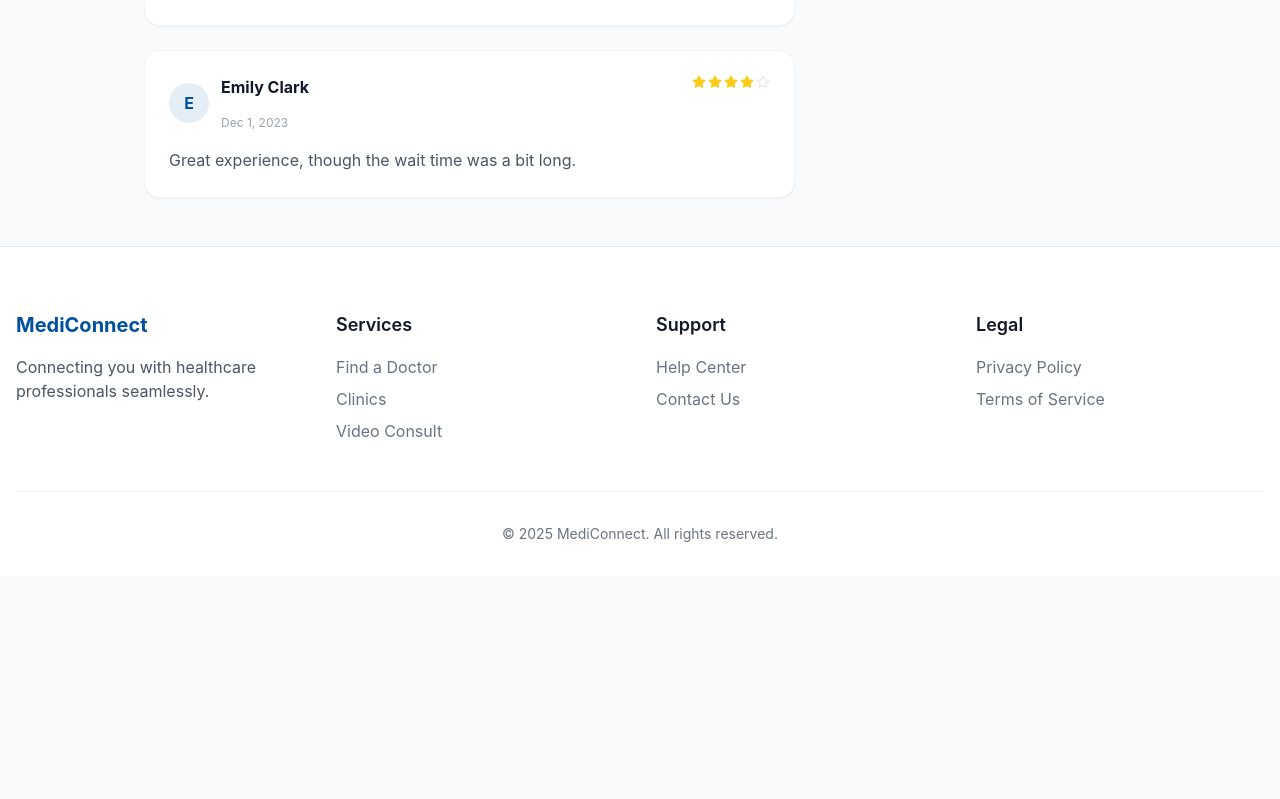
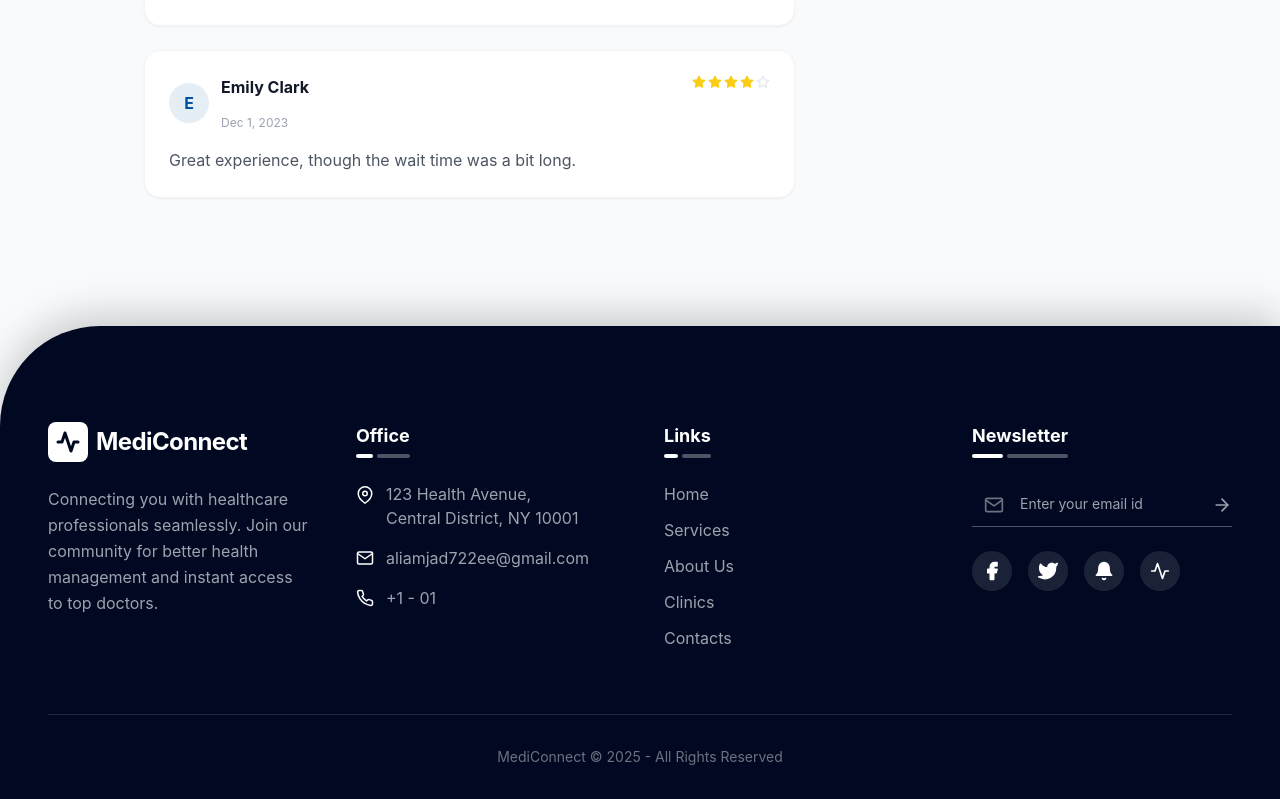
Before and after one commit to Amjad-722/MediConnect, a Svelte app: page /doctor/1 in a window 1280 px wide. Shown: the part 1399-2198 px from the top of the page. Before the commit the page ends 1975 px from the top, so only its background shows below. Built offline with nearby package versions, Linux system fonts and the light colour scheme.

Commit message:
updated the footer

```diff
--- a/src/components/AppointmentDetailsModal.svelte
+++ b/src/components/AppointmentDetailsModal.svelte
@@ -98,11 +98,7 @@
                 <div>
                     <p class="text-sm text-gray-600 mb-1">Appointment Type</p>
                     <span class="inline-flex items-center gap-2 text-gray-900">
-                        {#if appointment.type === "Video"}
-                            <Icon name="video" size={16} /> Video Consultation
-                        {:else}
-                            <Icon name="user" size={16} /> In-Person Visit
-                        {/if}
+                        <Icon name="user" size={16} /> In-Person Visit
                     </span>
                 </div>
 
--- a/src/components/Footer.svelte
+++ b/src/components/Footer.svelte
@@ -1,81 +1,185 @@
-<footer class="bg-white pt-16 pb-8 border-t border-gray-200 mt-auto">
-  <div class="container mx-auto px-4">
-    <div class="grid grid-cols-1 sm:grid-cols-2 md:grid-cols-4 gap-8 mb-12">
-      <div class="space-y-4">
-        <h3 class="text-xl font-bold text-primary mb-4">MediConnect</h3>
-        <p class="text-gray-600">
-          Connecting you with healthcare professionals seamlessly.
+<script>
+  import Icon from "$components/reusable/Icon.svelte";
+</script>
+
+<footer
+  class="bg-[#000921] text-white pt-24 pb-8 rounded-tl-[100px] mt-20 relative overflow-hidden"
+>
+  <div class="container mx-auto px-6 md:px-12">
+    <div class="grid grid-cols-1 md:grid-cols-2 lg:grid-cols-4 gap-12 mb-16">
+      <!-- Logo & Description -->
+      <div class="space-y-6">
+        <div class="flex items-center gap-2">
+          <div
+            class="w-10 h-10 bg-white rounded-lg flex items-center justify-center"
+          >
+            <Icon
+              name="activity"
+              size={24}
+              className="text-[#000921]"
+              strokeWidth={3}
+            />
+          </div>
+          <span class="text-2xl font-bold tracking-tight">MediConnect</span>
+        </div>
+        <p class="text-gray-400 leading-relaxed max-w-xs">
+          Connecting you with healthcare professionals seamlessly. Join our
+          community for better health management and instant access to top
+          doctors.
         </p>
       </div>
+
+      <!-- Office Section -->
       <div>
-        <h4 class="text-lg font-semibold text-gray-900 mb-4">Services</h4>
-        <ul class="space-y-2">
+        <h4 class="text-lg text-white font-bold mb-8 relative inline-block">
+          Office
+          <div class="absolute -bottom-2 left-0 w-full flex gap-1">
+            <span class="h-1 w-1/3 bg-white rounded-full"></span>
+            <span class="h-1 w-2/3 bg-gray-600 rounded-full"></span>
+          </div>
+        </h4>
+        <div class="space-y-4 text-gray-400">
+          <p class="flex items-start gap-3">
+            <Icon
+              name="map-pin"
+              size={18}
+              className="text-white mt-1 flex-shrink-0"
+            />
+            <span>123 Health Avenue,<br />Central District, NY 10001</span>
+          </p>
+          <p class="flex items-center gap-3">
+            <Icon name="mail" size={18} className="text-white flex-shrink-0" />
+            <a
+              href="mailto:info@mediconnect.com"
+              class="hover:text-white transition-colors"
+              >aliamjad722ee@gmail.com</a
+            >
+          </p>
+          <p class="flex items-center gap-3">
+            <Icon name="phone" size={18} className="text-white flex-shrink-0" />
+            <a
+              href="tel:+10123456789"
+              class="hover:text-white transition-colors">+1 - 01</a
+            >
+          </p>
+        </div>
+      </div>
+
+      <!-- Links Section -->
+      <div>
+        <h4 class="text-lg text-white font-bold mb-8 relative inline-block">
+          Links
+          <div class="absolute -bottom-2 left-0 w-full flex gap-1">
+            <span class="h-1 w-1/3 bg-white rounded-full"></span>
+            <span class="h-1 w-2/3 bg-gray-600 rounded-full"></span>
+          </div>
+        </h4>
+        <ul class="space-y-3">
+          <li>
+            <a href="/" class="text-gray-400 hover:text-white transition-colors"
+              >Home</a
+            >
+          </li>
           <li>
             <a
               href="/doctors"
-              class="text-gray-500 hover:text-primary transition-colors"
-              >Find a Doctor</a
+              class="text-gray-400 hover:text-white transition-colors"
+              >Services</a
+            >
+          </li>
+          <li>
+            <a
+              href="/about"
+              class="text-gray-400 hover:text-white transition-colors"
+              >About Us</a
             >
           </li>
           <li>
             <a
               href="/clinics"
-              class="text-gray-500 hover:text-primary transition-colors"
+              class="text-gray-400 hover:text-white transition-colors"
               >Clinics</a
             >
           </li>
           <li>
             <a
-              href="/consultations"
-              class="text-gray-500 hover:text-primary transition-colors"
-              >Video Consult</a
+              href="/contact"
+              class="text-gray-400 hover:text-white transition-colors"
+              >Contacts</a
             >
           </li>
         </ul>
       </div>
+
+      <!-- Newsletter Section -->
       <div>
-        <h4 class="text-lg font-semibold text-gray-900 mb-4">Support</h4>
-        <ul class="space-y-2">
-          <li>
+        <h4 class="text-lg text-white font-bold mb-8 relative inline-block">
+          Newsletter
+          <div class="absolute -bottom-2 left-0 w-full flex gap-1">
+            <span class="h-1 w-1/3 bg-white rounded-full"></span>
+            <span class="h-1 w-2/3 bg-gray-600 rounded-full"></span>
+          </div>
+        </h4>
+        <div class="space-y-6">
+          <form class="relative group" on:submit|preventDefault>
+            <div
+              class="absolute left-3 top-1/2 -translate-y-1/2 text-gray-500 group-focus-within:text-white transition-colors"
+            >
+              <Icon name="mail" size={20} />
+            </div>
+            <input
+              type="email"
+              placeholder="Enter your email id"
+              class="w-full bg-transparent border-b border-gray-600 py-3 pl-12 pr-10 focus:outline-none focus:border-white transition-all text-sm"
+            />
+            <button
+              class="absolute right-0 top-1/2 -translate-y-1/2 text-gray-400 hover:text-white transition-colors"
+            >
+              <Icon name="arrow-right" size={20} />
+            </button>
+          </form>
+
+          <div class="flex gap-4">
             <a
-              href="/help"
-              class="text-gray-500 hover:text-primary transition-colors"
-              >Help Center</a
+              href="#"
+              class="w-10 h-10 bg-white/10 hover:bg-white hover:text-[#000921] rounded-full flex items-center justify-center transition-all duration-300"
             >
-          </li>
-          <li>
+              <Icon name="facebook" size={20} fill="currentColor" />
+            </a>
             <a
-              href="/contact"
-              class="text-gray-500 hover:text-primary transition-colors"
-              >Contact Us</a
+              href="#"
+              class="w-10 h-10 bg-white/10 hover:bg-white hover:text-[#000921] rounded-full flex items-center justify-center transition-all duration-300"
             >
-          </li>
-        </ul>
-      </div>
-      <div>
-        <h4 class="text-lg font-semibold text-gray-900 mb-4">Legal</h4>
-        <ul class="space-y-2">
-          <li>
+              <Icon name="twitter" size={20} fill="currentColor" />
+            </a>
             <a
-              href="/privacy"
-              class="text-gray-500 hover:text-primary transition-colors"
-              >Privacy Policy</a
+              href="#"
+              class="w-10 h-10 bg-white/10 hover:bg-white hover:text-[#000921] rounded-full flex items-center justify-center transition-all duration-300"
             >
-          </li>
-          <li>
+              <Icon name="bell" size={20} fill="currentColor" />
+            </a>
             <a
-              href="/terms"
-              class="text-gray-500 hover:text-primary transition-colors"
-              >Terms of Service</a
+              href="#"
+              class="w-10 h-10 bg-white/10 hover:bg-white hover:text-[#000921] rounded-full flex items-center justify-center transition-all duration-300"
             >
-          </li>
-        </ul>
+              <Icon name="activity" size={20} />
+            </a>
+          </div>
+        </div>
       </div>
     </div>
+
+    <!-- Bottom Bar -->
     <div
-      class="text-center pt-8 border-t border-gray-100 text-gray-500 text-sm"
+      class="border-t border-gray-800 pt-8 flex flex-col md:flex-row justify-center items-center gap-4 text-gray-500 text-sm"
     >
-      <p>&copy; {new Date().getFullYear()} MediConnect. All rights reserved.</p>
+      <p>MediConnect © {new Date().getFullYear()} - All Rights Reserved</p>
     </div>
   </div>
 </footer>
+
+<style>
+  footer {
+    box-shadow: 0 -10px 40px rgba(0, 0, 0, 0.2);
+  }
+</style>
--- a/src/components/reusable/Icon.svelte
+++ b/src/components/reusable/Icon.svelte
@@ -40,6 +40,14 @@
         trash: '<polyline points="3 6 5 6 21 6"></polyline><path d="M19 6v14a2 2 0 0 1-2 2H7a2 2 0 0 1-2-2V6m3 0V4a2 2 0 0 1 2-2h4a2 2 0 0 1 2 2v2"></path>',
         folder: '<path d="M22 19a2 2 0 0 1-2 2H4a2 2 0 0 1-2-2V5a2 2 0 0 1 2-2h5l2 3h9a2 2 0 0 1 2 2z"></path>',
         upload: '<path d="M21 15v4a2 2 0 0 1-2 2H5a2 2 0 0 1-2-2v-4"></path><polyline points="17 8 12 3 7 8"></polyline><line x1="12" y1="3" x2="12" y2="15"></line>',
+        mail: '<path d="M4 4h16c1.1 0 2 .9 2 2v12c0 1.1-.9 2-2 2H4c-1.1 0-2-.9-2-2V6c0-1.1.9-2 2-2z"></path><polyline points="22,6 12,13 2,6"></polyline>',
+        "arrow-right":
+            '<line x1="5" y1="12" x2="19" y2="12"></line><polyline points="12 5 19 12 12 19"></polyline>',
+        facebook:
+            '<path d="M18 2h-3a5 5 0 0 0-5 5v3H7v4h3v8h4v-8h3l1-4h-4V7a1 1 0 0 1 1-1h3z"></path>',
+        twitter:
+            '<path d="M23 3a10.9 10.9 0 0 1-3.14 1.53 4.48 4.48 0 0 0-7.86 3v1A10.66 10.66 0 0 1 3 4s-4 9 5 13a11.64 11.64 0 0 1-7 2c9 5 20 0 20-11.5a4.5 4.5 0 0 0-.08-.83A7.72 7.72 0 0 0 23 3z"></path>',
+        phone: '<path d="M22 16.92v3a2 2 0 0 1-2.18 2 19.79 19.79 0 0 1-8.63-3.07 19.5 19.5 0 0 1-6-6 19.79 19.79 0 0 1-3.07-8.67A2 2 0 0 1 4.11 2h3a2 2 0 0 1 2 1.72 12.84 12.84 0 0 0 .7 2.81 2 2 0 0 1-.45 2.11L8.09 9.91a16 16 0 0 0 6 6l1.27-1.27a2 2 0 0 1 2.11-.45 12.84 12.84 0 0 0 2.81.7A2 2 0 0 1 22 16.92z"></path>',
     };
 
     $: path = icons[name] || "";
--- a/src/routes/DoctorDashboard.svelte
+++ b/src/routes/DoctorDashboard.svelte
@@ -326,17 +326,7 @@
                                             <span
                                                 class="inline-flex items-center gap-1 text-sm text-gray-700"
                                             >
-                                                {#if appointment.type === "Video"}
-                                                    <Icon
-                                                        name="video"
-                                                        size={14}
-                                                    /> Video
-                                                {:else}
-                                                    <Icon
-                                                        name="user"
-                                                        size={14}
-                                                    /> In-Person
-                                                {/if}
+                                                <Icon name="user" size={14} /> In-Person
                                             </span>
                                         </td>
                                         <td
--- a/src/routes/DoctorProfile.svelte
+++ b/src/routes/DoctorProfile.svelte
@@ -22,7 +22,7 @@
     let showModal = false;
     let selectedDate = "";
     let selectedSlot = "";
-    let appointmentType = "Video";
+    let appointmentType = "In-Person";
     let reason = "";
     let notes = "";
     let bookingSuccess = false;
@@ -51,7 +51,7 @@
         bookingSuccess = false;
         selectedDate = "";
         selectedSlot = "";
-        appointmentType = "Video";
+        appointmentType = "In-Person";
         reason = "";
         notes = "";
         bookedAppointment = null;
@@ -388,41 +388,6 @@
                 </div>
             {:else}
                 <div class="space-y-6">
-                    <!-- Appointment Type -->
-                    <div>
-                        <div
-                            class="block text-sm font-medium text-gray-700 mb-2"
-                        >
-                            Appointment Type <span class="text-red-500">*</span>
-                        </div>
-                        <div class="flex gap-4">
-                            <label class="flex items-center cursor-pointer">
-                                <input
-                                    type="radio"
-                                    bind:group={appointmentType}
-                                    value="Video"
-                                    class="mr-2 text-primary focus:ring-primary"
-                                />
-                                <Icon name="video" size={16} className="mr-1" />
-                                <span class="text-gray-700"
-                                    >Video Consultation</span
-                                >
-                            </label>
-                            <label class="flex items-center cursor-pointer">
-                                <input
-                                    type="radio"
-                                    bind:group={appointmentType}
-                                    value="In-Person"
-                                    class="mr-2 text-primary focus:ring-primary"
-                                />
-                                <Icon name="user" size={16} className="mr-1" />
-                                <span class="text-gray-700"
-                                    >In-Person Visit</span
-                                >
-                            </label>
-                        </div>
-                    </div>
-
                     <!-- Select Day -->
                     <div>
                         <div
```
Also changed, not shown: src/lib/appointments.js, src/lib/data.js.
